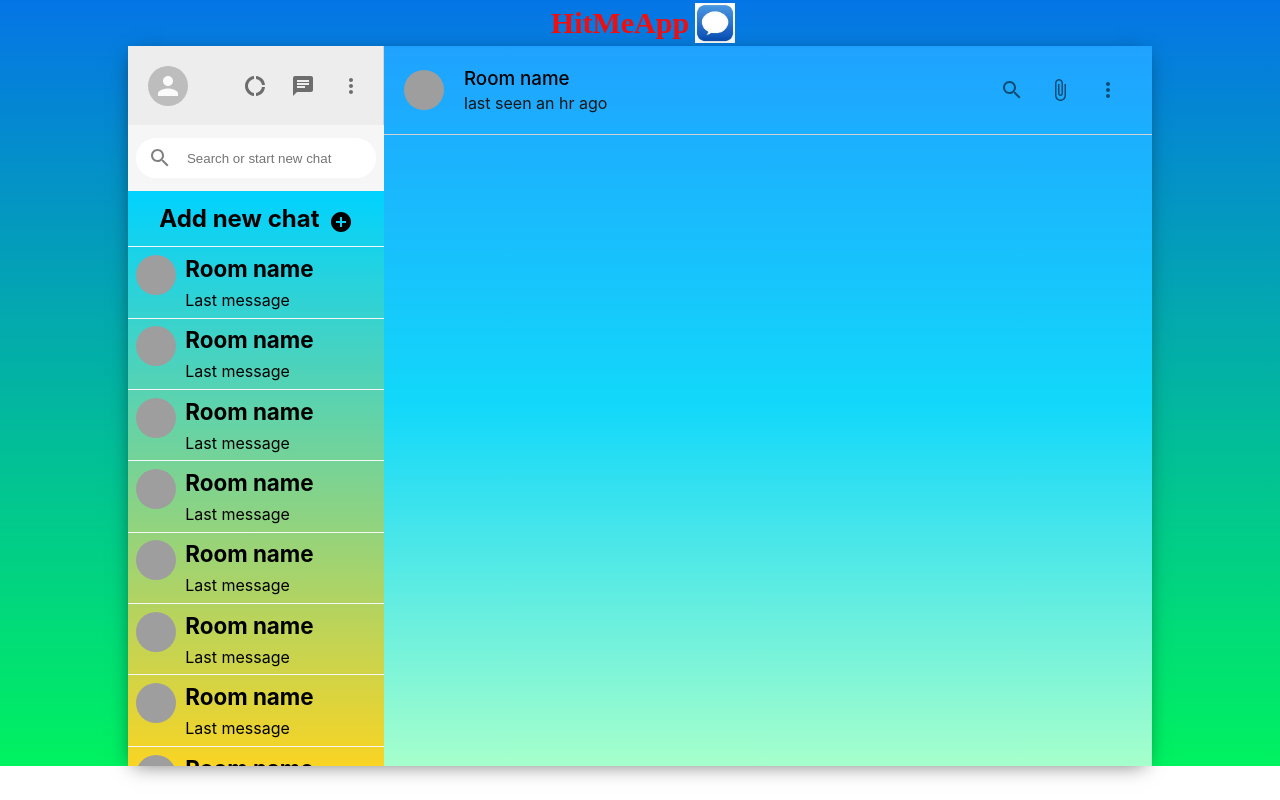
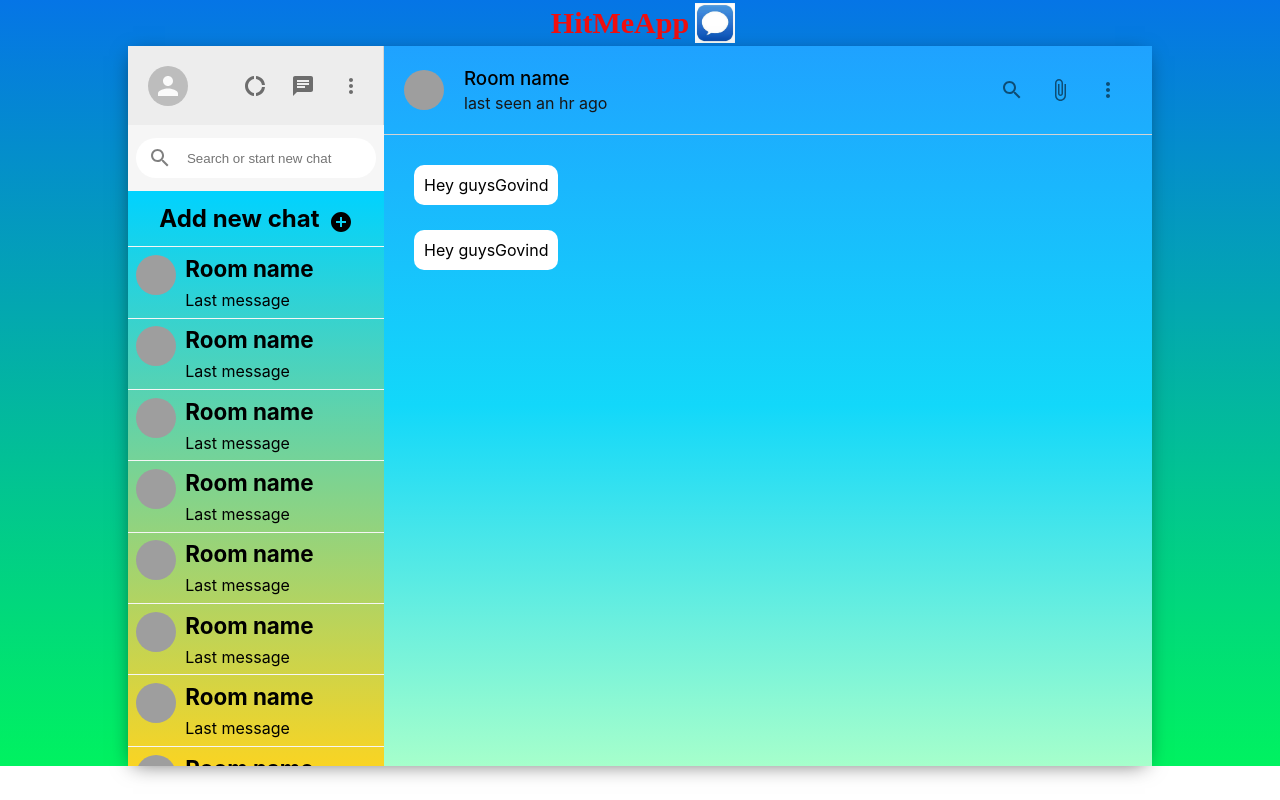
Before and after one commit to DevBees/HitMeApp, a React (Create React App) app: page / in a window 1280 px wide. Built offline with nearby package versions, Linux system fonts and the light colour scheme; grey boxes are pictures that could not be loaded.

Commit message:
Add files via upload

```diff
--- a/src/Chat.css
+++ b/src/Chat.css
@@ -38,3 +38,13 @@
     padding: 30px;
     overflow: scroll;
 }
+
+.chat__message{
+    position: relative;
+    font-size: 16px;
+    padding: 10px;
+    background-color: white;
+    border-radius: 10px;
+    width: fit-content;
+    margin-bottom: 25px;
+}
--- a/src/Chat.js
+++ b/src/Chat.js
@@ -49,6 +49,15 @@ function Chat() {
 
         <div className="chat__body">
 
+            <p className="chat__message">
+                Hey guys
+                <span className="chat__name">Govind</span>
+            </p>
+
+            <p className="chat__message">
+                Hey guys
+                <span className="chat__name">Govind</span>
+            </p>
 
         </div>
 
```
